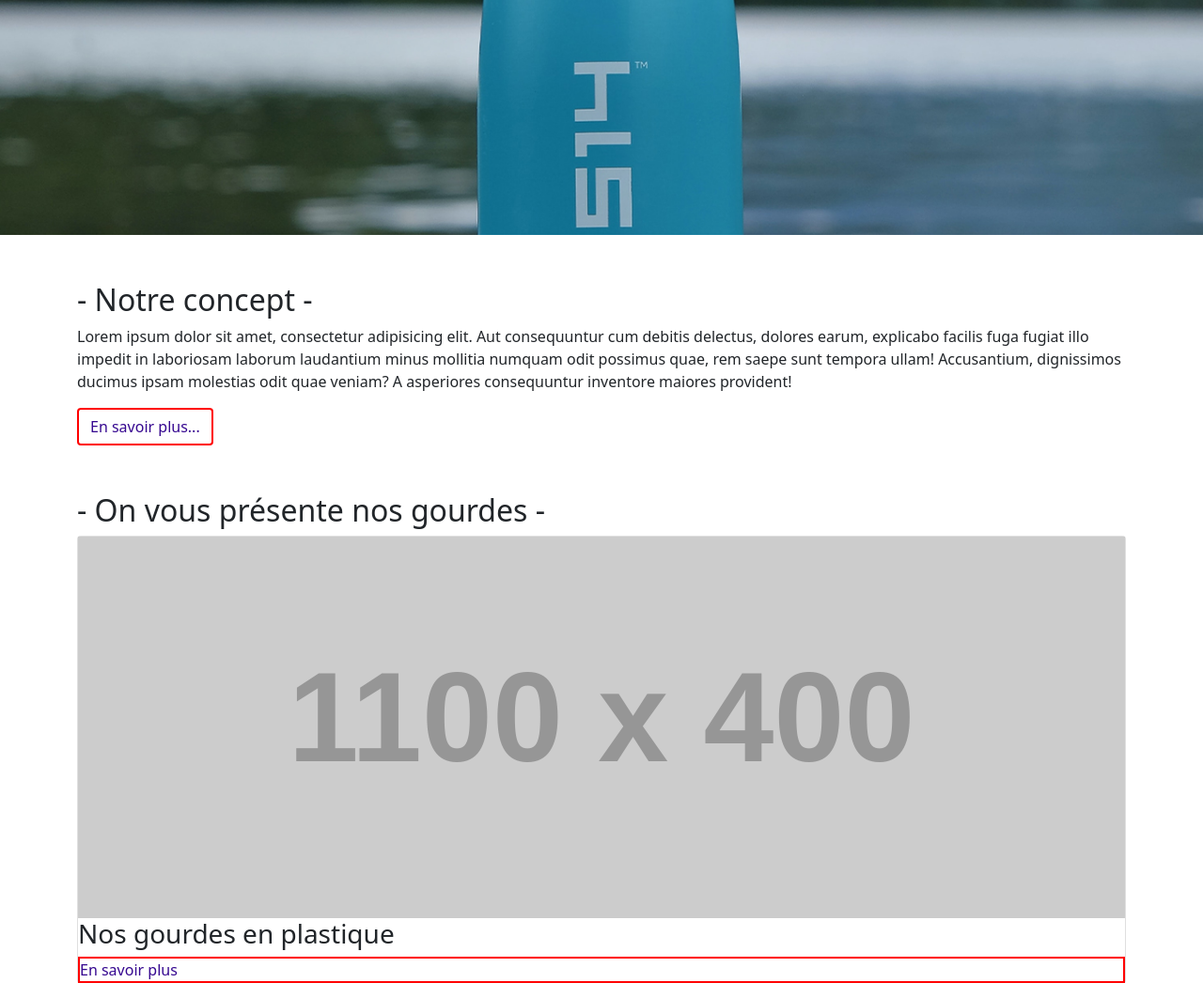
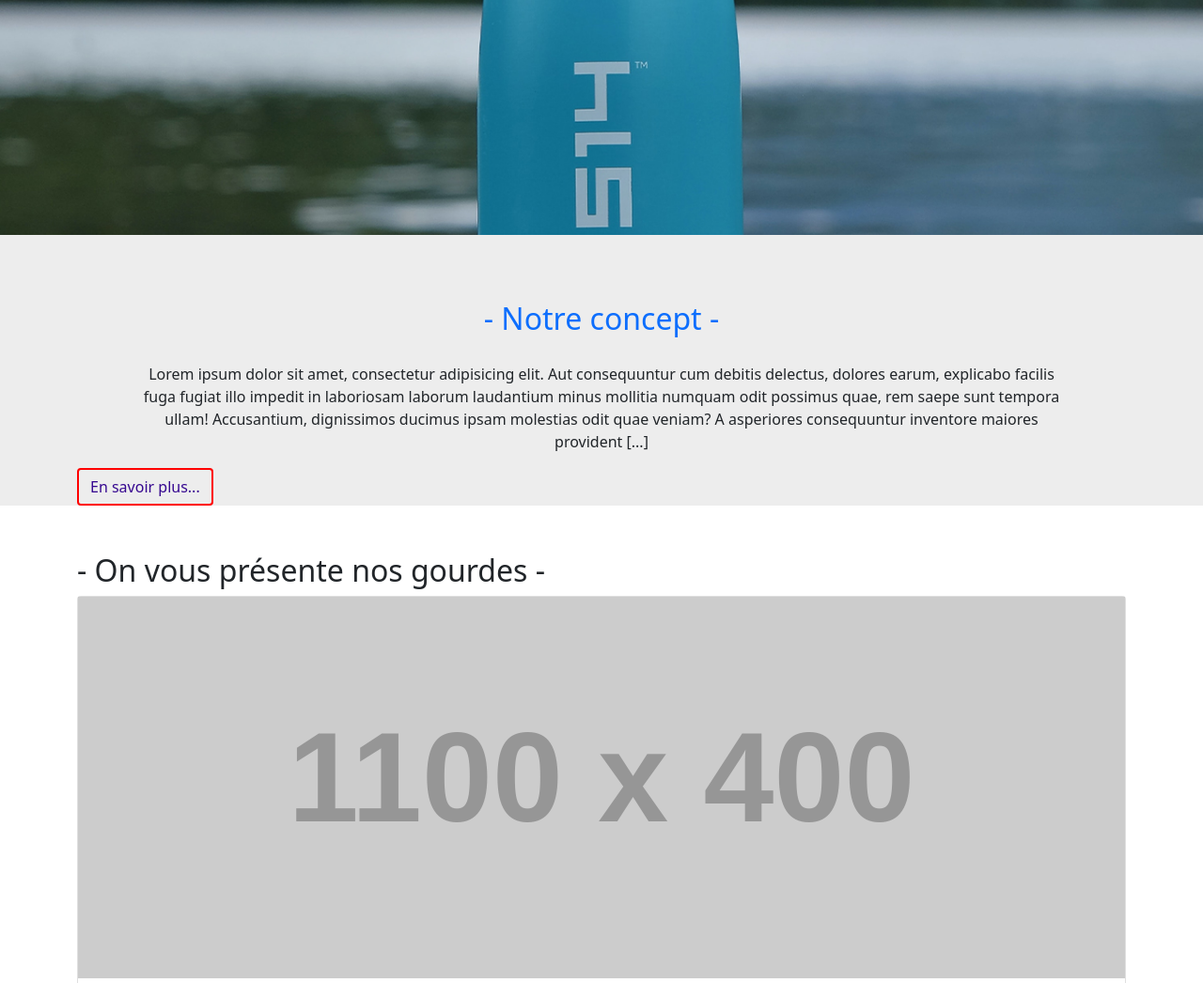
Before and after one commit to AxelGir/mspr-wis1, a PHP site: page / in a window 1280 px wide. Shown: the part 582-1628 px from the top of the page at 94% size. Run offline with PHP 8.4, Linux system fonts and the light colour scheme; grey boxes labelled with a size stand in for pictures from a placeholder-image service; some libraries are stand-ins or nearby versions.

Commit message:
update: css home-concept

```diff
--- a/index.php
+++ b/index.php
@@ -16,7 +16,7 @@
                     dolores earum, explicabo facilis fuga fugiat illo impedit in laboriosam laborum laudantium minus
                     mollitia numquam odit possimus quae, rem saepe sunt tempora ullam! Accusantium, dignissimos
                     ducimus
-                    ipsam molestias odit quae veniam? A asperiores consequuntur inventore maiores provident!</p>
+                    ipsam molestias odit quae veniam? A asperiores consequuntur inventore maiores provident [...]</p>
                 <a class="btn btn-know-more" href="#">En savoir plus...</a>
             </div>
         </section>
@@ -73,7 +73,7 @@
             </div>
 
             <div>
-            <a class="btn-tarifs" href="#">Voir nos tarifs -></a>
+                <a class="btn-tarifs" href="#">Voir nos tarifs -></a>
             </div>
         </section>
 
--- a/src/scss/pages/_home.scss
+++ b/src/scss/pages/_home.scss
@@ -3,18 +3,25 @@
 }
 #home-concept {
   padding-top: 50px;
+
+  background-color: #EDEDED;
 }
 #home-concept .container {
 
+  display: block;
 }
+
 #home-concept .container h2 {
 
+  padding: 20px 0;
+  color: $primary;
+  text-align: center;
 }
-#home-concept .container h2 p {
 
-}
 #home-concept .container p {
+  padding: 0 70px 0 70px;
 
+  text-align: center;
 }
 #home-gourdes {
   padding-top: 50px;
```
Also changed, not shown: assets/css/app.css.
